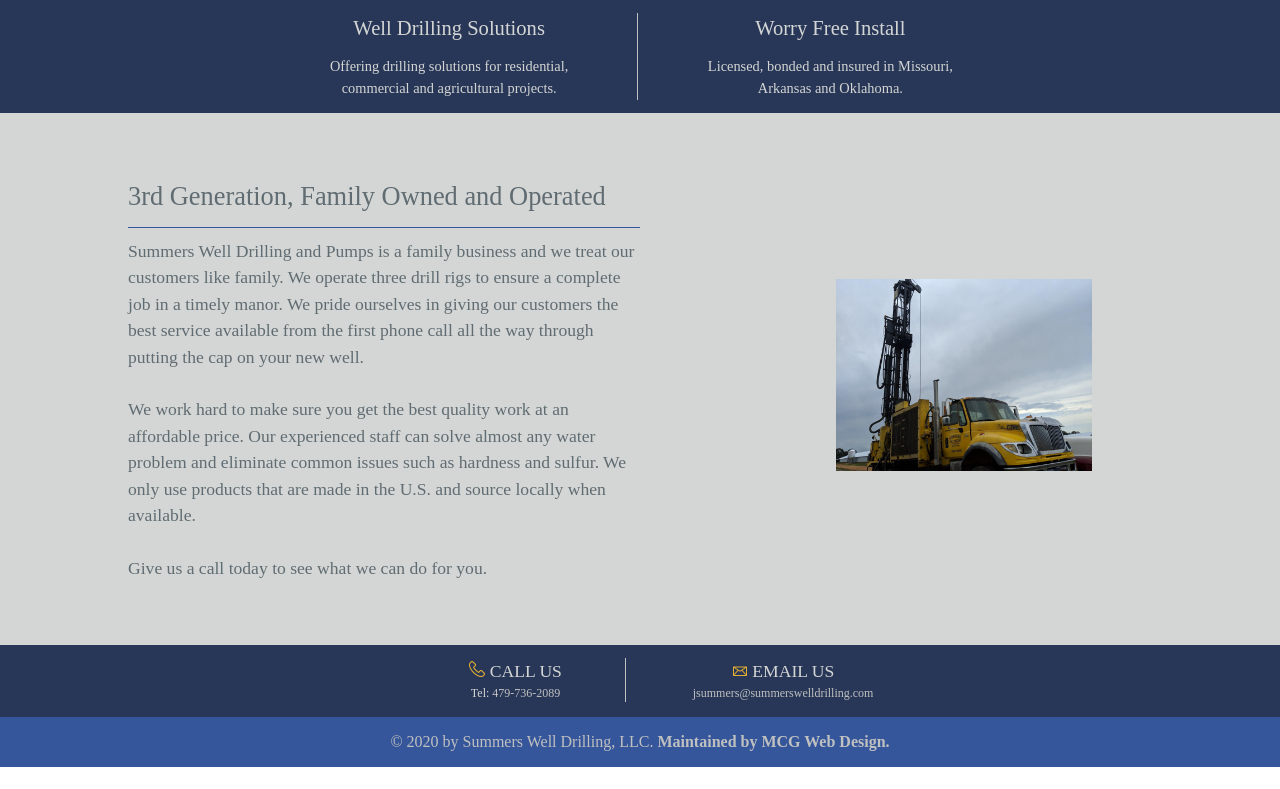
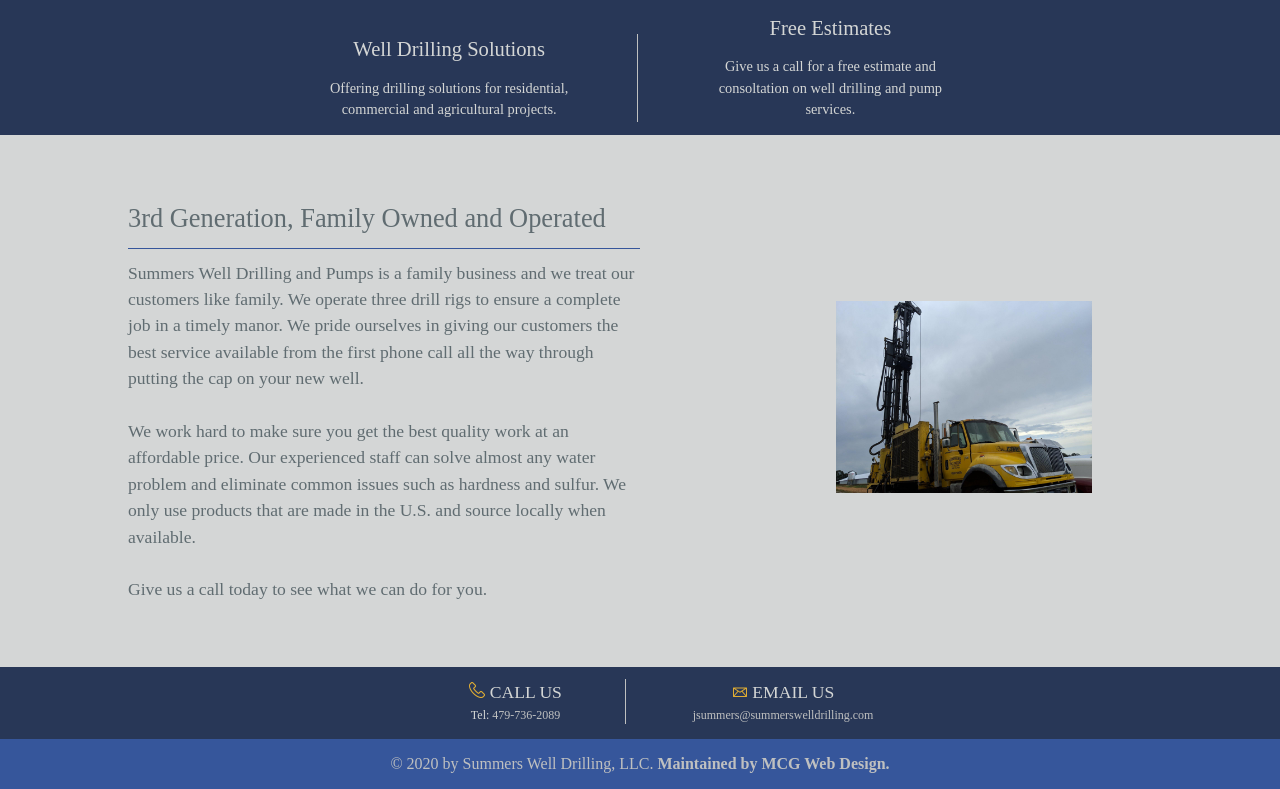
Before and after one commit to jamess999888/SummersDrilling, a Jekyll site: the page built from index.md, in a window 1280 px wide. Shown: the part 622-1411 px from the top of the page. Built offline with Jekyll 4.4.1, drawn with Linux system fonts in a browser that asks for light colours; our own code applies the rules of GitHub Pages for plain Markdown files; before the commit the page ends 1389 px from its top, so only the background shows below that.

Commit message:
moved worry free install to free estimates

```diff
--- a/css/style.css
+++ b/css/style.css
@@ -1238,7 +1238,7 @@ ul.topnav li.right {
         text-align: center;
         margin: 0 0;
     }
-    #worryFreeInstall {
+    #freeEstimates {
         display: none;
     }
     .mid-page-list-border {
--- a/index.md
+++ b/index.md
@@ -28,10 +28,10 @@
 			Offering drilling solutions for residential, commercial and agricultural projects.
 		</div>
 	</span>
-	<span id="worryFreeInstall">
-		<h3>Worry Free Install</h3>
+	<span id="freeEstimates">
+		<h3>Free Estimates</h3>
 		<div class="mid-page-info">
-			Licensed, bonded and insured in Missouri, Arkansas and Oklahoma.
+			Give us a call for a free estimate and consoltation on well drilling and pump services.
 		</div>
 	</span>
 </div>
```
